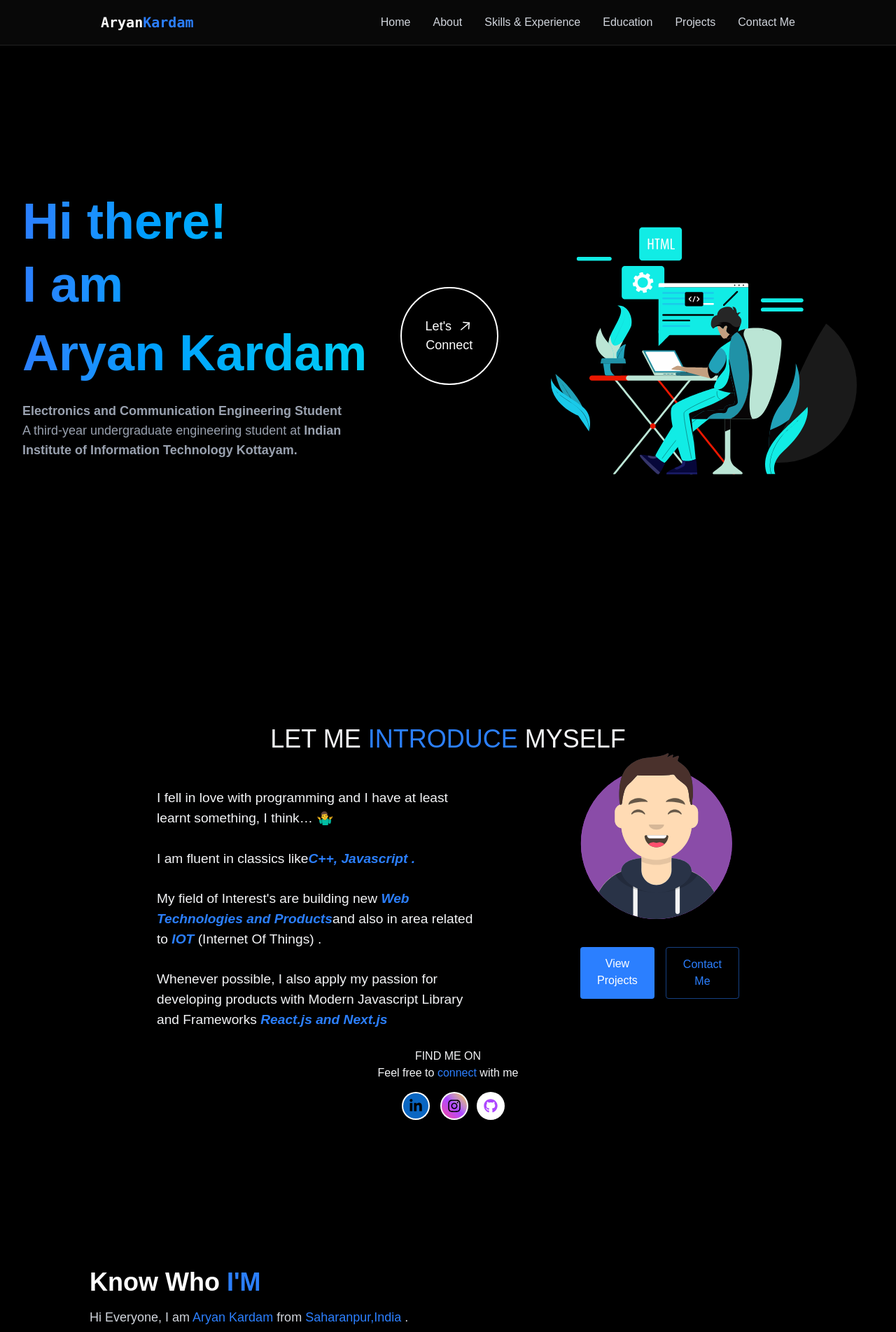
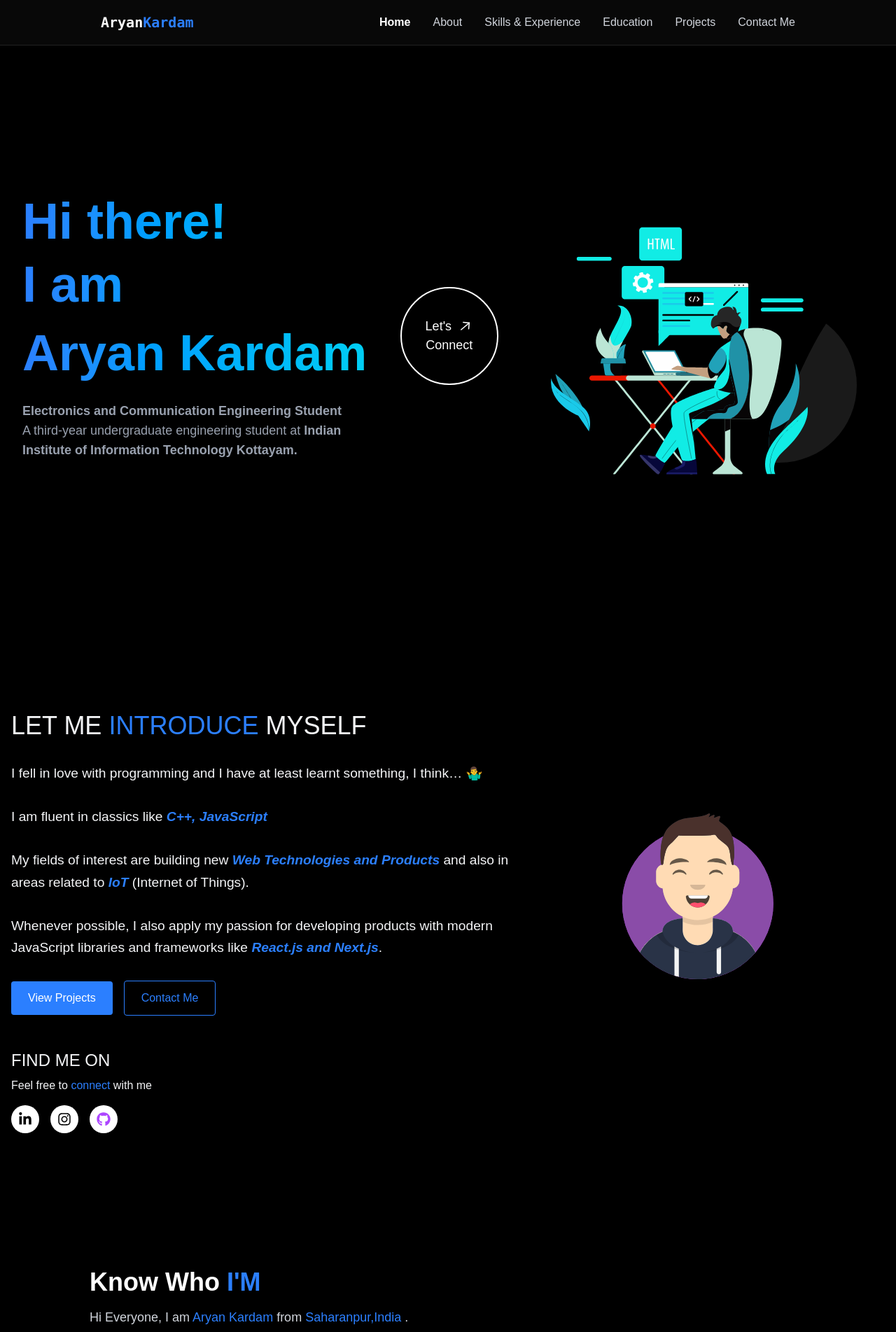
Before and after one commit to aryankardam/personal-portfolio-main, a React (Vite) app: page / in a window 1280 px wide. Shown: the top 1903 px of the page at 70% size. Built offline with nearby package versions, Linux system fonts and the light colour scheme.

Commit message:
Enhance Navbar with mobile toggle and icon updates

```diff
--- a/index.html
+++ b/index.html
@@ -2,7 +2,7 @@
 <html lang="en">
   <head>
     <meta charset="UTF-8" />
-    <link rel="icon" type="image/svg+xml" href="./src/assets/logo.jpg" />
+    <link rel="icon" type="image/svg+xml" href="./src/assets/AK.svg" />
     <meta name="viewport" content="width=device-width, initial-scale=1.0" />
     <link rel="preconnect" href="https://fonts.googleapis.com" />
     <link rel="preconnect" href="https://fonts.gstatic.com" crossorigin />
--- a/src/components/Home/Home2.jsx
+++ b/src/components/Home/Home2.jsx
@@ -1,116 +1,78 @@
 import React from "react";
 import myImg from "../../assets/avatar.svg";
 import { NavLink } from "react-router-dom";
-import { FaLinkedinIn } from "react-icons/fa";
-import { FaInstagram } from "react-icons/fa";
-import { FaGithub } from "react-icons/fa";
+import { FaLinkedinIn, FaInstagram, FaGithub } from "react-icons/fa";
 
 const Home2 = () => {
   return (
     <section
       id="home-about"
-      className="min-h-screen flex flex-col md:flex-row items-center place-content-evenly relative bg-black text-gray-100"
+      className="min-h-screen flex flex-col md:flex-row items-center justify-evenly bg-black text-gray-100"
     >
-      <div className="pt-24 pb-5 text-center w-full md:w-8/12 ">
+      {/* Text Section */}
+      <div className="pt-24 pb-5 text-center md:text-left w-full md:w-8/12">
         <h1 className="text-4xl">
           LET ME <span className="text-blue-500">INTRODUCE</span> MYSELF
         </h1>
 
-        <div className="flex flex-row justify-between">
-          <div className="flex justify-items-start">
-            <p className="pt-[50px] text-left text-[1.2em]">
-              I fell in love with programming and I have at least learnt
-              something, I think… 🤷‍♂️
+        <p className="mt-8 text-[1.2em] leading-relaxed">
+          I fell in love with programming and I have at least learnt something, I think… 🤷‍♂️
           <br />
-              <br />I am fluent in classics like
-              <span className="text-blue-500">
-                <i>
-                  <b>C++, Javascript .</b>
-                </i>
-              </span>
+          <br />I am fluent in classics like{' '}
+          <span className="text-blue-500 italic font-bold">C++, JavaScript</span>
           <br />
+          <br />My fields of interest are building new{' '}
+          <span className="text-blue-500 italic font-bold">Web Technologies and Products</span>{' '}
+          and also in areas related to{' '}
+          <span className="text-blue-500 italic font-bold">IoT</span> (Internet of Things).
           <br />
-              My field of Interest's are building new
-              <span className="text-blue-500">
-                <i>
-                  <b> Web Technologies and Products</b>
-                </i>
-              </span>
-              and also in area related to
-              <span className="text-blue-500">
-                {" "}
-                <i>
-                  <b>IOT</b>
-                </i>
-              </span>{" "}
-              (Internet Of Things) .
-              <br />
-              <br />
-              Whenever possible, I also apply my passion for developing products
-              with Modern Javascript Library and Frameworks
-              <span className="text-blue-500">
-                <i>
-                  <b> React.js and Next.js</b>
-                </i>
-              </span>
+          <br />Whenever possible, I also apply my passion for developing products with modern JavaScript libraries and frameworks like{' '}
+          <span className="text-blue-500 italic font-bold">React.js and Next.js</span>.
         </p>
-          </div>
-          <div id="myAvtar" className="w-full md:w-4/12 flex flex-col ml-35">
-            <div className="mb-10">
-              <img src={myImg} alt="MyAvatar" />
-            </div>
-            <div className="flex justify-center space-x-4">
+
+        {/* Buttons */}
+        <div className="mt-8 flex flex-col sm:flex-row sm:space-x-4 items-center justify-center md:justify-start">
           <NavLink
             to="/project"
-                className="bg-blue-500 text-white py-3 px-6 rounded font-medium transition relative overflow-hidden hover:-translate-y-0.5 hover:shadow-[0_0_15px_rgba(59, 130, 246, 0.4)] "
+            className="mb-4 sm:mb-0 bg-blue-500 text-white py-3 px-6 rounded font-medium transition transform hover:-translate-y-0.5 hover:shadow-lg"
           >
             View Projects
           </NavLink>
-
           <NavLink
             to="/contactMe"
-                className="border border-blue-500/50 text-blue-500 py-3 px-6 rounded font-medium transition-all duration-200
-             hover:-translate-y-0.5 hover:shadow-[0_0_15px_rgba(59, 130, 246, 0.2)] hover:bg-blue-500/10"
+            className="bg-transparent border border-blue-500 text-blue-500 py-3 px-6 rounded font-medium transition transform hover:-translate-y-0.5 hover:shadow-lg hover:bg-blue-500/10"
           >
             Contact Me
           </NavLink>
         </div>
-          </div>
-        </div>
 
-        <div className="w-full md:w-full text-center pt-[25px]">
-          <h1>FIND ME ON</h1>
-          <p>
-            Feel free to <span className="text-blue-500">connect </span>with me
+        {/* Social Links */}
+        <div className="mt-12 text-center md:text-left">
+          <h2 className="text-2xl">FIND ME ON</h2>
+          <p className="mt-2">
+            Feel free to <span className="text-blue-500">connect</span> with me
           </p>
-
-          <ul className="flex relative pt-[15px] pl-0 justify-center flex-row m-auto">
-            <li className="inline-block px-[15px]">
+          <ul className="mt-4 flex justify-center md:justify-start space-x-4">
+            <li>
               <a
-                href="https://www.linkedin.com/in/aryan-kardam-b94b16296?utm_source=share&utm_campaign=share_via&utm_content=profile&utm_medium=android_app"
+                href="https://www.linkedin.com/in/aryan-kardam-b94b16296"
                 target="_blank"
                 rel="noreferrer"
-                className="group relative inline-flex items-center justify-center w-10 h-10 rounded-full bg-white text-black transition-all duration-500 hover:bg-[#0A66C2] hover:shadow-[0_0_8px_#0A66C2]"
+                className="group relative inline-flex items-center justify-center w-10 h-10 rounded-full bg-white text-black transition-transform hover:scale-110 hover:bg-[#0A66C2] hover:shadow-lg"
               >
-                {/* Icon */}
-                <FaLinkedinIn className="z-10 text-xl transition-colors duration-500 group-hover:text-white" />
-
-                {/* Animated background circle */}
-                <span className="absolute inset-0 rounded-full bg-[#0A66C2] scale-90 z-0 transition-transform duration-500 group-hover:scale-110 group-hover:shadow-[0_0_15px_#0A66C2]" />
+                <FaLinkedinIn className="z-10 text-xl group-hover:text-white" />
+                <span className="absolute inset-0 rounded-full bg-[#0A66C2] opacity-0 group-hover:opacity-100 transition-opacity"></span>
               </a>
             </li>
             <li>
               <a
-                href="https://www.instagram.com/aryan_kardam?igsh=OXZtZ3o4enoyejJ1"
+                href="https://www.instagram.com/aryan_kardam"
                 target="_blank"
                 rel="noreferrer"
-                className="group relative inline-flex items-center justify-center w-10 h-10 rounded-full bg-white text-black transition-all duration-500 hover:bg-gradient-to-tr hover:from-pink-500 hover:via-purple-500 hover:to-yellow-400 hover:shadow-[0_0_8px_rgba(236,72,153,0.7)]"
+                className="group relative inline-flex items-center justify-center w-10 h-10 rounded-full bg-white text-black transition-transform hover:scale-110 hover:bg-gradient-to-tr hover:from-pink-500 hover:via-purple-500 hover:to-yellow-400 hover:shadow-lg"
               >
-                {/* Icon */}
-                <FaInstagram className="z-10 text-xl transition-colors duration-500 group-hover:text-white" />
-
-                {/* Animated background circle */}
-                <span className="absolute inset-0 rounded-full bg-gradient-to-tr from-pink-500 via-purple-500 to-yellow-400 scale-90 z-0 transition-transform duration-500 group-hover:scale-110 group-hover:shadow-[0_0_15px_rgba(236,72,153,0.7)]" />
+                <FaInstagram className="z-10 text-xl group-hover:text-white" />
+                <span className="absolute inset-0 rounded-full bg-gradient-to-tr from-pink-500 via-purple-500 to-yellow-400 opacity-0 group-hover:opacity-100 transition-opacity"></span>
               </a>
             </li>
             <li>
@@ -118,20 +80,19 @@ const Home2 = () => {
                 href="https://github.com/aryankardam"
                 target="_blank"
                 rel="noreferrer"
-                className="group relative inline-flex items-center justify-center w-10 h-10 rounded-full bg-white text-purple-500 transition-all duration-300 ml-3"
+                className="group relative inline-flex items-center justify-center w-10 h-10 rounded-full bg-white text-purple-500 transition-transform hover:scale-110 hover:bg-purple-500 hover:shadow-lg"
               >
-                {/* Icon */}
-                <FaGithub className="z-10 text-xl" />
-
-                {/* Hover overlay */}
-                <span className="absolute inset-0 rounded-full bg-purple-500 opacity-0 transition-opacity duration-300 group-hover:opacity-100"></span>
-
-                {/* Icon color on hover */}
-                <FaGithub className="absolute z-20 text-xl text-white opacity-0 transition-opacity duration-300 group-hover:opacity-100" />
+                <FaGithub className="z-10 text-xl group-hover:text-white" />
+                <span className="absolute inset-0 rounded-full bg-purple-500 opacity-0 group-hover:opacity-100 transition-opacity"></span>
               </a>
             </li>
           </ul>
         </div>
+      </div>
+
+      {/* Avatar Section */}
+      <div className="w-6/12 hidden md:flex justify-center">
+        <img src={myImg} alt="My Avatar" className="max-w-xs" />
       </div>
     </section>
   );
--- a/src/components/Navbar.jsx
+++ b/src/components/Navbar.jsx
@@ -1,10 +1,10 @@
 import React, { useEffect } from 'react';
 import { NavLink } from 'react-router-dom';
+import { FaBars, FaTimes } from 'react-icons/fa';
 
 const Navbar = ({ menuOpen, setMenuOpen }) => {
-
   useEffect(() => {
-    document.body.style.overflow = menuOpen ? "hidden" : "";
+    document.body.style.overflow = menuOpen ? 'hidden' : '';
   }, [menuOpen]);
 
   return (
@@ -19,58 +19,37 @@ const Navbar = ({ menuOpen, setMenuOpen }) => {
             Aryan<span className="text-blue-500">Kardam</span>
           </NavLink>
 
-          <div
-            className="w-7 h-5 relative cursor-pointer z-50 md:hidden text-white text-3xl flex items-center justify-center"
-            onClick={() => {
-              console.log("Hamburger is clicked");
-              setMenuOpen(prev => !prev);
-            }}
+          {/* Mobile menu toggle */}
+          <button
+            className="md:hidden text-white text-2xl focus:outline-none"
+            onClick={() => setMenuOpen(prev => !prev)}
+            aria-label={menuOpen ? 'Close menu' : 'Open menu'}
           >
-            &#9776;
-          </div>
+            {menuOpen ? <FaTimes /> : <FaBars />}
+          </button>
 
-          <div className='hidden md:flex items-center space-x-8'>
-            <NavLink
-              to="/"
-              className="text-gray-300 hover:text-white transition-colors"
-            >
-              Home
-            </NavLink>
-
-            <NavLink
-              to="/about"
-              className="text-gray-300 hover:text-white transition-colors"
-            >
-              About
-            </NavLink>
-
-            <NavLink
-              to="/skills"
-              className="text-gray-300 hover:text-white transition-colors"
-            >
-              Skills & Experience
-            </NavLink>
-
-            <NavLink
-              to="/education"
-              className="text-gray-300 hover:text-white transition-colors"
-            >
-              Education
-            </NavLink>
-
-            <NavLink
-              to="/project"
-              className="text-gray-300 hover:text-white transition-colors"
-            >
-              Projects
-            </NavLink>
-
-            <NavLink
-              to="/contactMe"
-              className="text-gray-300 hover:text-white transition-colors"
-            >
-              Contact Me
-            </NavLink>
+          {/* Desktop Links */}
+          <div className="hidden md:flex items-center space-x-8">
+            {[
+              { to: '/', label: 'Home' },
+              { to: '/about', label: 'About' },
+              { to: '/skills', label: 'Skills & Experience' },
+              { to: '/education', label: 'Education' },
+              { to: '/project', label: 'Projects' },
+              { to: '/contactMe', label: 'Contact Me' },
+            ].map(({ to, label }) => (
+              <NavLink
+                key={to}
+                to={to}
+                className={({ isActive }) =>
+                  `transition-colors ${
+                    isActive ? 'text-white font-semibold' : 'text-gray-300 hover:text-white'
+                  }`
+                }
+              >
+                {label}
+              </NavLink>
+            ))}
           </div>
         </div>
       </div>
```
Also changed, not shown: src/assets/AK.svg (added). Lines whose indentation alone changed are shown as unchanged.
